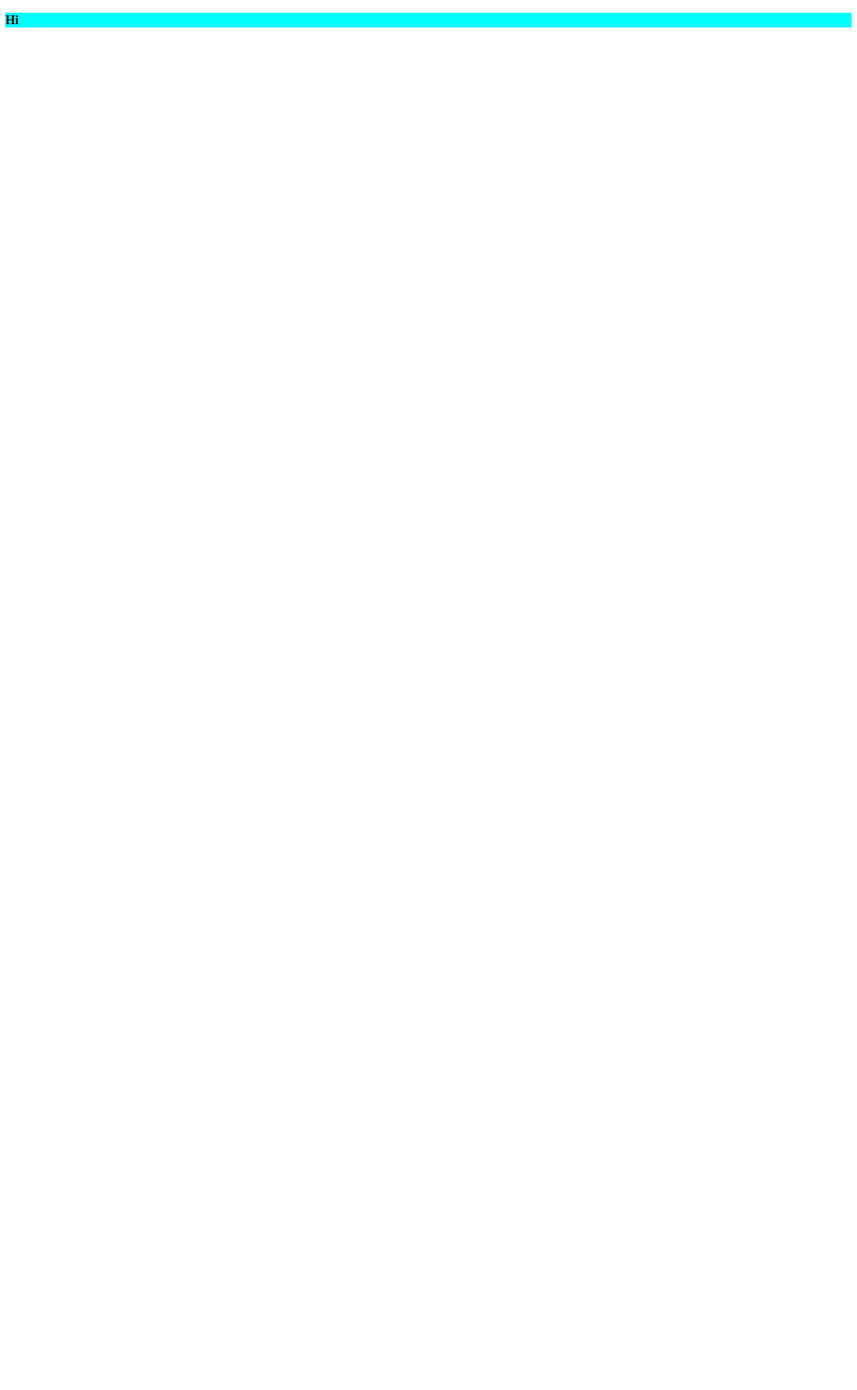
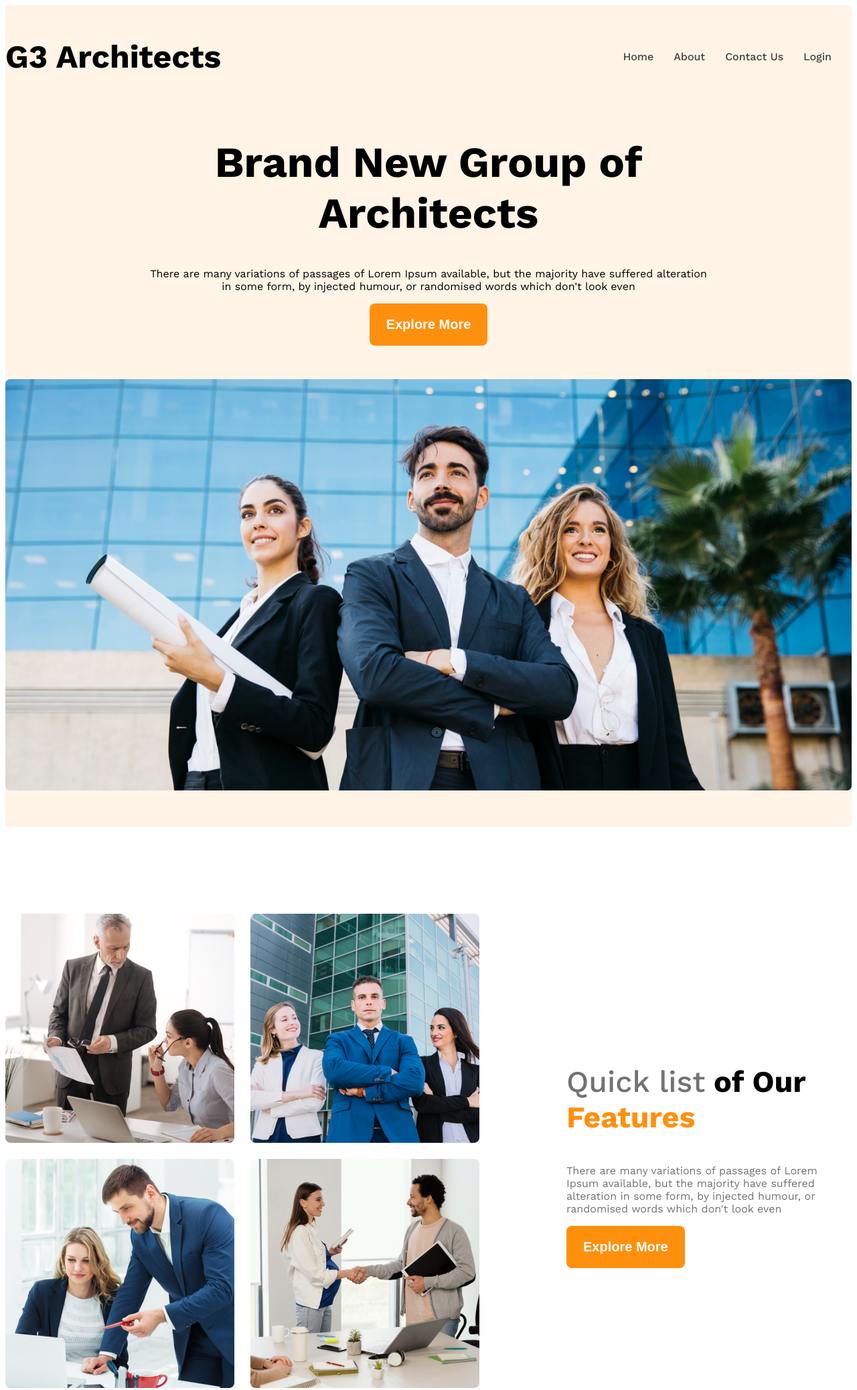
Before and after one commit to SamirHossain2001/g3-architect-practice, a plain HTML site: page index.html in a window 1280 px wide. Shown: the whole page at 67% size. Before the commit the page ends 800 px from the top, so only its background shows below. Drawn offline with nearby package versions, Linux system fonts and the light colour scheme.

Commit message:
update 2

```diff
--- a/index.html
+++ b/index.html
@@ -6,12 +6,48 @@
     <title>G3 Architects</title>
     <link rel="stylesheet" href="styles/style.css">
 </head>
-<body>
-    <header>
-        <h3>Hi</h3>
+<body class="work-sans-font">
+    <!--Navbar-->
+    <header class="bg-light">
+        <nav class="navbar display-flex">
+            <h3 class="brand-title">G3 Architects</h3>
+            <ul class="nav-links display-flex">
+                <!-- li.nav-item*4>a.nav-link -->
+                <li class="nav-item"><a href="" class="nav-link text-gray">Home</a></li>
+                <li class="nav-item"><a href="" class="nav-link text-gray">About</a></li>
+                <li class="nav-item"><a href="" class="nav-link text-gray">Contact Us</a></li>
+                <li class="nav-item"><a href="" class="nav-link text-gray">Login</a></li>
+            </ul>
+        </nav>
+        <div class="banner">
+            <div class="banner-content">
+                <h1 class="banner-title">Brand New Group of Architects</h1>
+                <p class="banner-desc">There are many variations of passages of Lorem Ipsum available, but the majority have suffered alteration in some form, by injected humour, or randomised words which don't look even</p>
+                <button class="btn-primary">Explore More</button>
+            </div>
+            <img class="banner-image" src="images/banner.png" alt="">
+        </div>
     </header>
+
+
+
+
     <main>
-
+        <section class="teams display-flex">
+            <div class="team-img-container">
+                <img src="images/team1.png" alt="">
+                <img src="images/team2.png" alt="">
+                <img src="images/team3.png" alt="">
+                <img src="images/team4.png" alt="">
+            </div>
+            <div class="our-features">
+                <h3 class="feature-title">
+                    <span id="quick-list" class="text-light-gray">Quick list</span><span> of Our</span><span class="text-primary"> Features</span>
+                </h3>
+                <p class="feature-desc text-light-gray">There are many variations of passages of Lorem Ipsum available, but the majority have suffered alteration in some form, by injected humour, or randomised words which don't look even</p>
+                <button class="btn-primary">Explore More</button>
+            </div>
+        </section>
     </main>
     <footer>
 
--- a/styles/style.css
+++ b/styles/style.css
@@ -1,3 +1,155 @@
-h3{
-    background-color: aqua;
+@import url('https://fonts.googleapis.com/css2?family=Work+Sans:ital,wght@0,100..900;1,100..900&display=swap');
+
+
+.work-sans-font {
+    font-family: "Work Sans", serif;
+    font-optical-sizing: auto;
+    font-weight: 400;
+    font-style: normal;
 }
+
+/* Shared Styles */
+.display-flex{
+    display: flex;
+}
+
+/*  */
+.text-primary{
+    color: #FF900E;
+}
+
+/* Dark-2 */
+.text-gray{
+    color: #424242;
+}
+
+/* Dark-3 */
+.text-light-gray{
+    color: #727272;
+}
+
+/* Light Orange */
+.bg-light{
+    background-color: rgba(255, 144, 14, 0.1);
+}
+
+.btn-primary{
+    background-color: #FF900E;
+    color: #FFFFFF;
+    padding: 20px 25px;
+    font-weight: 600;
+    font-size: 1.25rem;
+    border-radius: 8px;
+    border: none;
+}
+
+
+main{
+    max-width: 1440px;
+    margin: 0 auto;
+}
+
+main > section{
+    margin-top: 130px;
+}
+
+
+/* Header styles */
+
+/* Navbar styles */
+.navbar, .banner{
+    max-width: 1440px;
+    margin: 0 auto;
+}
+
+.brand-title{
+    font-weight: 700;
+    font-size: 3rem;
+}
+
+.navbar{
+    justify-content: space-between;
+    align-items: center;
+}
+
+.nav-item{
+    list-style: none;
+    margin-right: 30px;
+}
+
+.nav-link{
+    text-decoration: none;
+    font-weight: 500;
+}
+
+/* Banner Styles */
+.banner{
+    padding-bottom: 50px;
+}
+
+.banner-content{
+    max-width: 850px;
+    margin: 0 auto;
+    text-align: center;
+    margin-bottom: 50px;
+}
+
+.banner-title{
+    font-weight: 700;
+    font-size: 4rem;
+}
+
+.banner-image{
+    width: 100%;
+}
+
+
+/* Team and feature related style */
+.teams{
+    align-items: center;
+}
+
+.team-img-container{
+    display: grid;
+    grid-template-columns: repeat(2, 1fr);
+    gap: 24px;
+}
+
+.our-features{
+    margin-left: 130px;
+    max-width: 530px;
+}
+
+.feature-title{
+    font-size: 2.8rem;
+    font-weight: 700;
+}
+
+#quick-list{
+    font-weight: 500;
+}
+
+/* Responsive */
+@media screen and (max-width: 576px) {
+    .navbar,
+    .nav-links,
+    .teams{
+        flex-direction: column;
+    }
+    .team-img-container{
+        grid-template-columns: repeat(1, 1fr);
+    }
+    .our-features{
+        margin-left: 20px;
+    }
+}
+
+/* Medium Device */
+@media screen and (min-width: 576px) and (max-width: 992px){
+    .teams{
+        flex-direction: column;
+    }
+    .our-features{
+        margin: 50px auto;
+    }
+}
```
